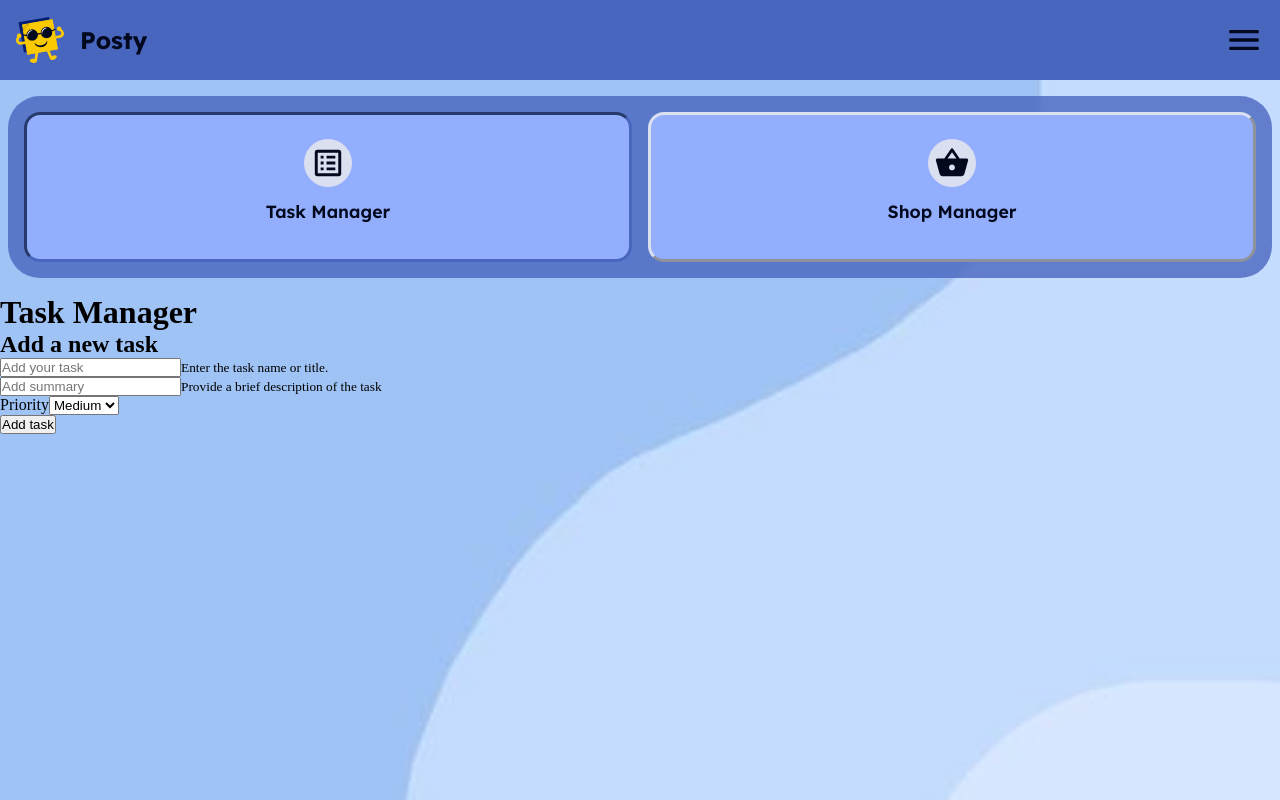
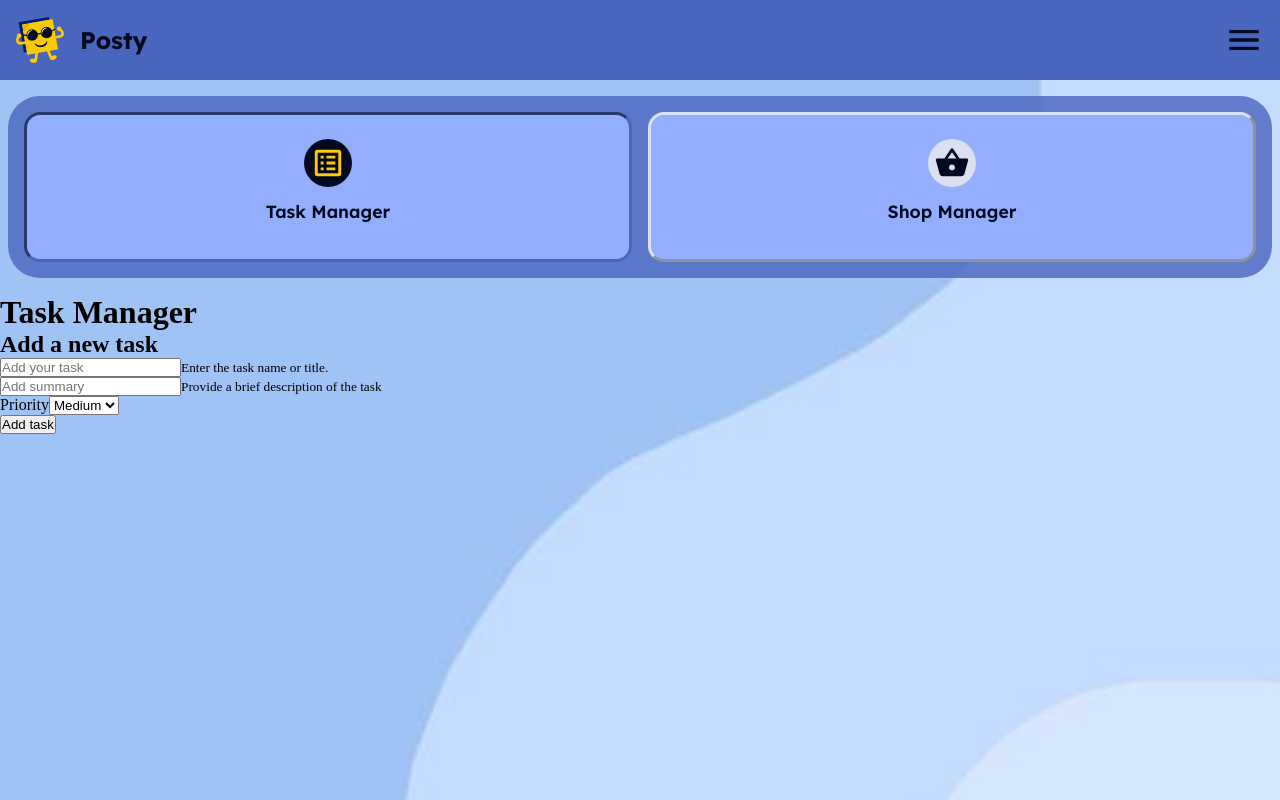
Before and after one commit to EvaneRex/taskmanager, a React (Vite) app: page / in a window 1280 px wide. Built offline with nearby package versions, Linux system fonts and the light colour scheme.

Commit message:
made a suggestion for visual indicator of active state

```diff
--- a/src/App.css
+++ b/src/App.css
@@ -88,6 +88,16 @@ header .menu-icon {
   padding: 0.4rem;
   justify-self: center;
 }
+.switchButtons button:hover {
+  border: 3px solid #fcca00;
+  transition: 0.4s ease;
+}
 .switchButtons .active {
+  transition: 0.4s ease;
   border: inset 3px #4966bf;
+}
+.switchButtons .active .list-icon {
+  color: #fcca00;
+  background-color: #02091e;
+  transition: 0.4s ease;
 }/*# sourceMappingURL=App.css.map */
--- a/src/App.scss
+++ b/src/App.scss
@@ -57,6 +57,13 @@ header {
   }
 
   .active {
+    transition: partial.$transition;
     border: inset 3px partial.$mediumBlue;
+
+    .list-icon {
+      color: partial.$strongYellow;
+      background-color: partial.$blueBlack;
+      transition: partial.$transition;
+    }
   }
 }
--- a/src/partial.scss
+++ b/src/partial.scss
@@ -12,6 +12,7 @@ $headingRegular: "Lexend-Regular";
 $bodyTxt: "OpenSans-Regular";
 $borderRadiusOuter: 2rem;
 $borderRadiusInner: 1rem;
+$transition: 0.4s ease;
 //outer radius = inner radius + padding!
 
 //Font
@@ -69,6 +70,11 @@ $borderRadiusInner: 1rem;
     padding: 0.4rem;
     justify-self: center;
   }
+
+  &:hover {
+    border: 3px solid $strongYellow;
+    transition: $transition;
+  }
 }
 
 //This is for the general use of boxes
```
Also changed, not shown: 2 other files (tests, documents, lock files or other folders).
